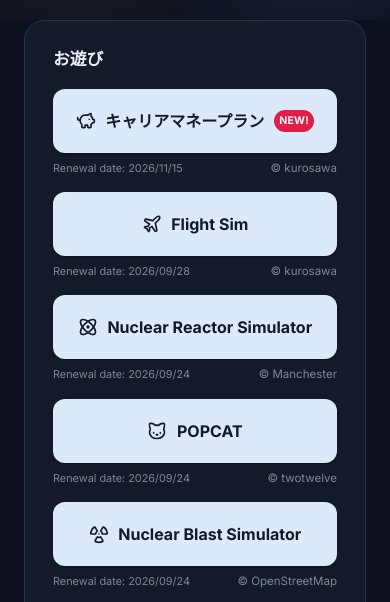
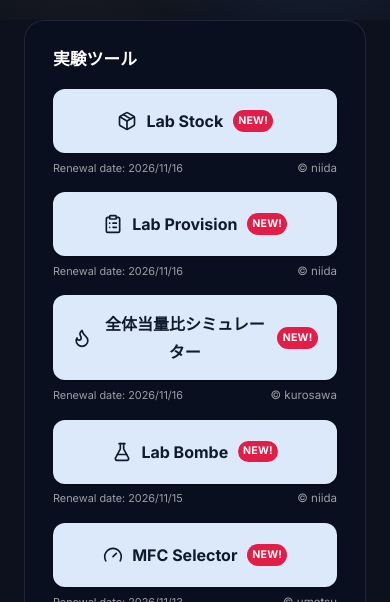
Before and after one commit to niida920214/yhag-lab-website, a website: page src/index.html in a window 390 px wide. Shown: the part 234-836 px from the top of the page. Drawn offline with nearby package versions, Linux system fonts and the light colour scheme; no server answers; files whose address does not match are found by name.

Commit message:
Mobile layout: stack columns as 実験ツール → 教育ツール → お遊び
Co-Authored-By: Claude Sonnet 5.5 <noreply@anthropic.com>

```diff
--- a/src/assets/css/style.css
+++ b/src/assets/css/style.css
@@ -776,6 +776,12 @@ section {
   .tool-columns {
     grid-template-columns: 1fr;
   }
+
+  /* 狭い画面（縦1列）では 実験ツール → 教育ツール → お遊び の順に並べ替える
+     （HTML上の順番は お遊び / 教育ツール / 実験ツール のまま） */
+  .tool-columns > .tool-column:nth-child(3) { order: 1; } /* 実験ツール */
+  .tool-columns > .tool-column:nth-child(2) { order: 2; } /* 教育ツール */
+  .tool-columns > .tool-column:nth-child(1) { order: 3; } /* お遊び */
 }
 
 /* Left column ("お遊び") default: plain elevated card */
```
